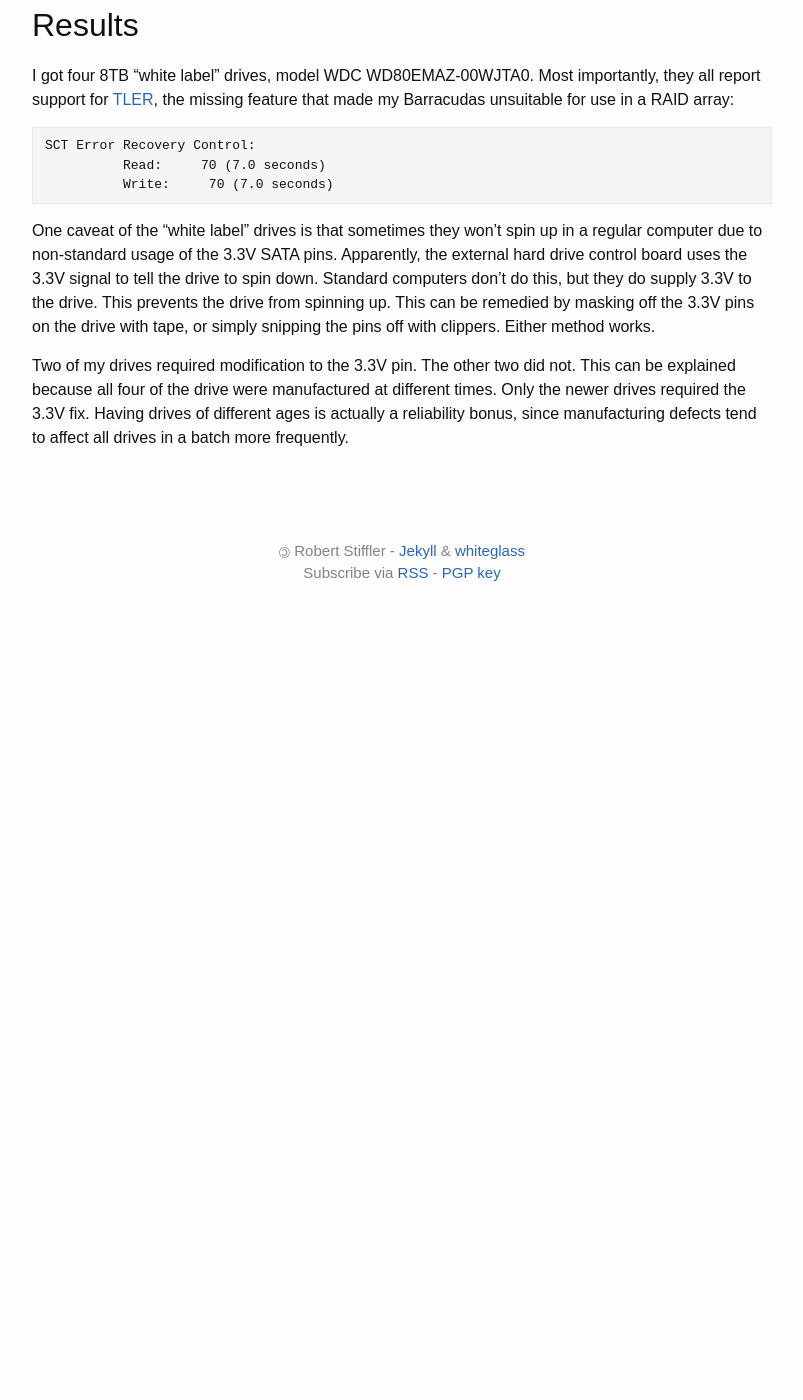
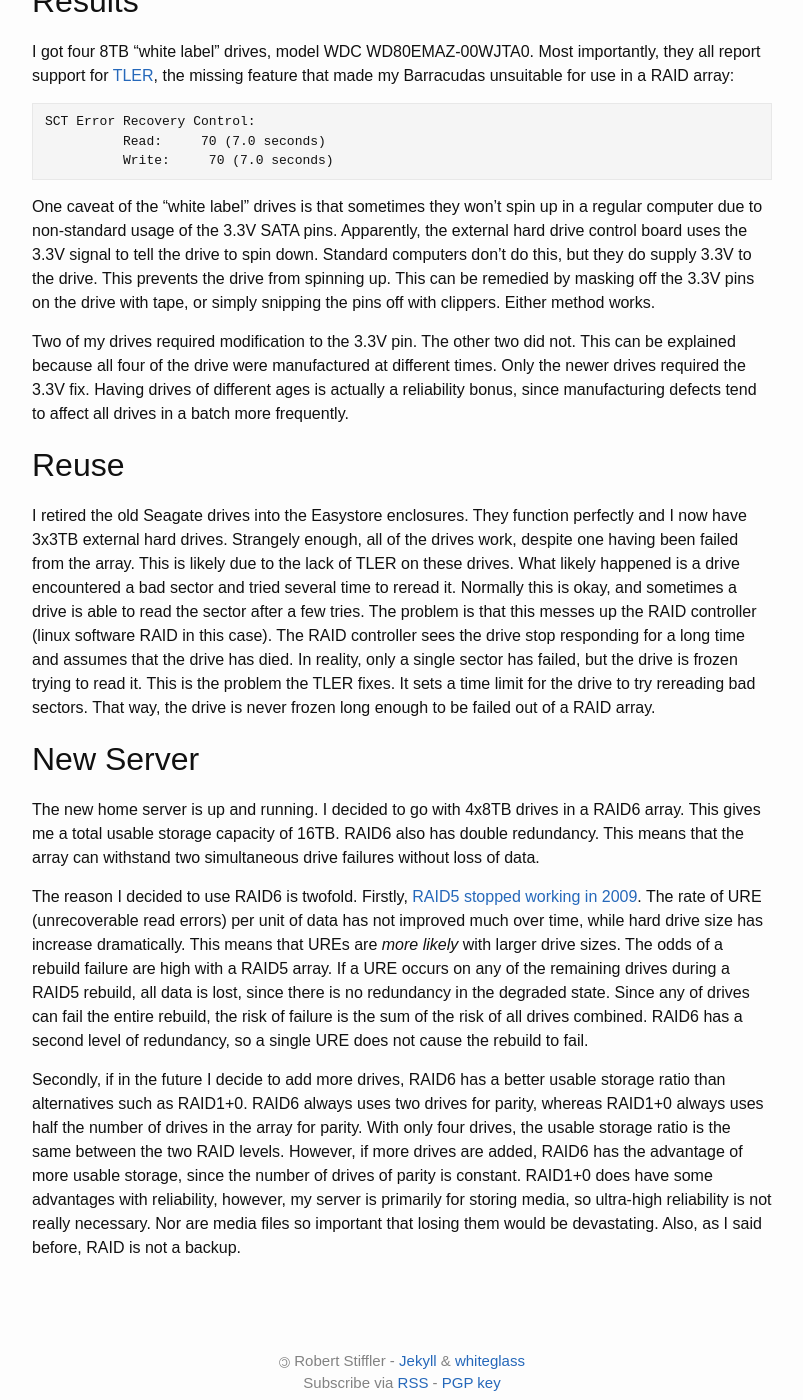
Before and after one commit to stifflerus/stifflerus, a Jekyll site: the page built from _posts/2019-04-20-my-adventure-shucking-wd-easystores-in-2019.md, in a window 1280 px wide and 1400 px high, scrolled down 1321 px. Shown: the whole window, without its empty margins (238-1041 px from the left). Built offline with Jekyll 4.4.1, drawn with Linux system fonts in a browser that asks for light colours; before the commit the page ends 1951 px from its top, so only the background shows below that; some of the changed text lies outside the part shown.

Commit message:
finished article

```diff
--- a/_posts/2019-04-20-my-adventure-shucking-wd-easystores-in-2019.md
+++ b/_posts/2019-04-20-my-adventure-shucking-wd-easystores-in-2019.md
@@ -30,8 +30,8 @@ subreddit. There is a lot of information there if you are interested in shucking
 drives yourself, so I won't bore you with the details here. In a nutshell,
 shucking is when you take an external hard drive, and remove the case so that the
 bare drive can be used in a regular computer.
-That sound like a ridiculous way to go about obtaining hard drives, until you
-realize that you can save _a lot_ of money by doing it this way.
+That may sound like a ridiculous way to go about obtaining hard drives, until you
+realize that you can save _a lot_ of money by doing it that way.
 
 The target of my shuck was
 [WD Easystore 8TB external hard drives](https://www.bestbuy.com/site/wd-easystore-8tb-external-usb-3-0-hard-drive-black/5792401.p?skuId=5792401). Inside of these is a high-quality
@@ -76,3 +76,43 @@ can be explained because all four of the drive were manufactured at different ti
 Only the newer drives required the 3.3V fix. Having drives of different ages is
 actually a reliability bonus, since manufacturing defects tend to affect all
 drives in a batch more frequently.
+
+## Reuse
+I retired the old Seagate drives into the Easystore enclosures. They function perfectly
+and I now have 3x3TB external hard drives. Strangely enough, all of the drives
+work, despite one having been failed from the array. This is likely due to the
+lack of TLER on these drives. What likely happened is a drive encountered a bad
+sector and tried several time to reread it. Normally this is okay, and sometimes a
+drive is able to read the sector after a few tries. The problem is that this messes
+up the RAID controller (linux software RAID in this case). The RAID controller
+sees the drive stop responding for a long time and assumes that the drive has died.
+In reality, only a single sector has failed, but the drive is frozen trying to read it.
+This is the problem the TLER fixes. It sets a time limit for the drive to try
+rereading bad sectors. That way, the drive is never frozen long enough to be failed
+out of a RAID array.
+
+## New Server
+The new home server is up and running. I decided to go with 4x8TB drives in a
+RAID6 array. This gives me a total usable storage capacity of 16TB. RAID6 also
+has double redundancy. This means that the array can withstand two simultaneous drive
+failures without loss of data.
+
+The reason I decided to use RAID6 is twofold. Firstly,
+[RAID5 stopped working in 2009](https://www.zdnet.com/article/why-raid-5-stops-working-in-2009/).
+The rate of URE (unrecoverable read errors) per unit of data has not improved much
+over time, while hard drive size has increase dramatically. This means that UREs
+are *more likely* with larger drive sizes. The odds of a rebuild failure are high with a RAID5
+array. If a URE occurs on any of the remaining drives during a RAID5 rebuild,
+all data is lost, since there is no redundancy in the degraded state. Since any of
+drives can fail the entire rebuild, the risk of failure is the sum of the risk of
+all drives combined. RAID6 has a second level of redundancy, so a single URE does not cause the rebuild to fail.
+
+Secondly, if in the future I decide to add more drives, RAID6 has a better usable
+storage ratio than alternatives such as RAID1+0. RAID6 always uses two drives for
+parity, whereas RAID1+0 always uses half the number of drives in the array for
+parity. With only four drives, the usable storage ratio is the same between the
+two RAID levels. However, if more drives are added, RAID6 has the advantage of
+more usable storage, since the number of drives of parity is constant. RAID1+0 does
+have some advantages with reliability, however, my server is primarily for storing media,
+so ultra-high reliability is not really necessary. Nor are media files so important
+that losing them would be devastating. Also, as I said before, RAID is not a backup.
```
Also changed, not shown: other parts of _posts/2019-04-20-my-adventure-shucking-wd-easystores-in-2019.md (+7 -7 lines).
